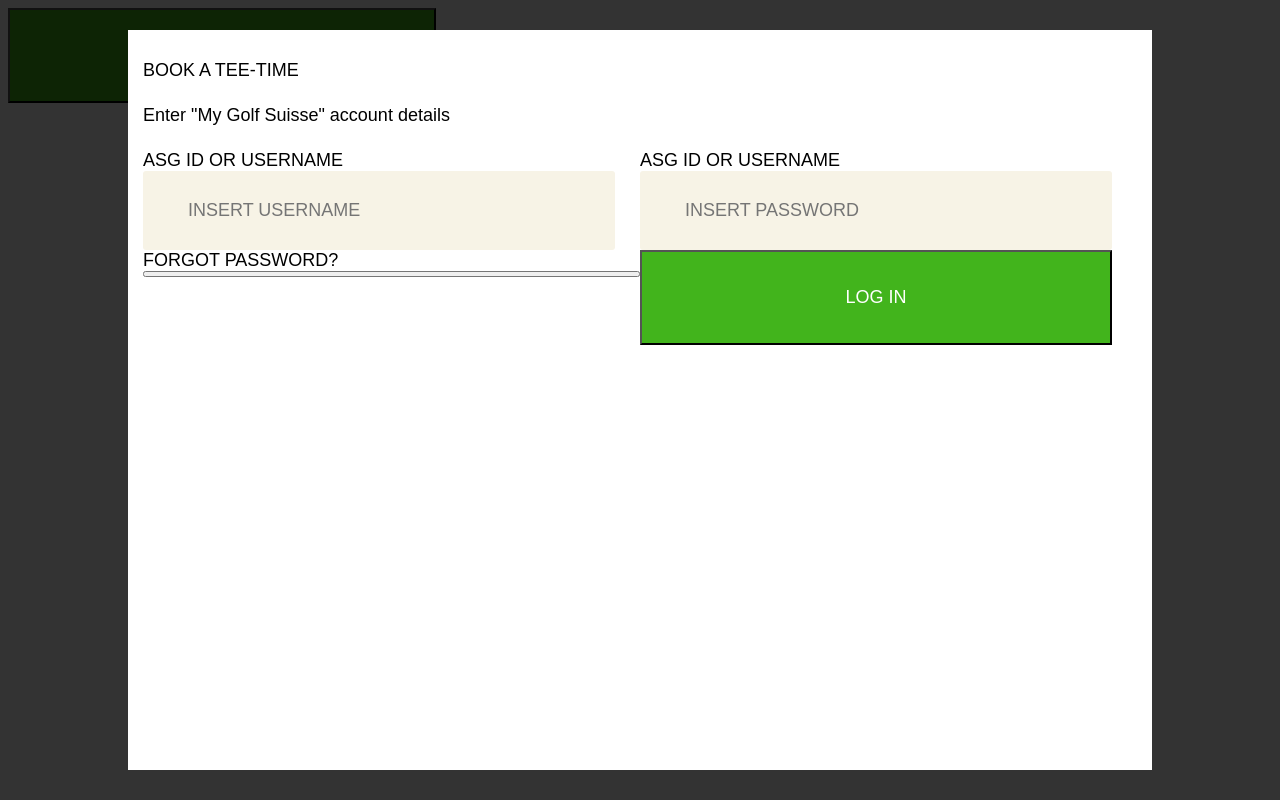
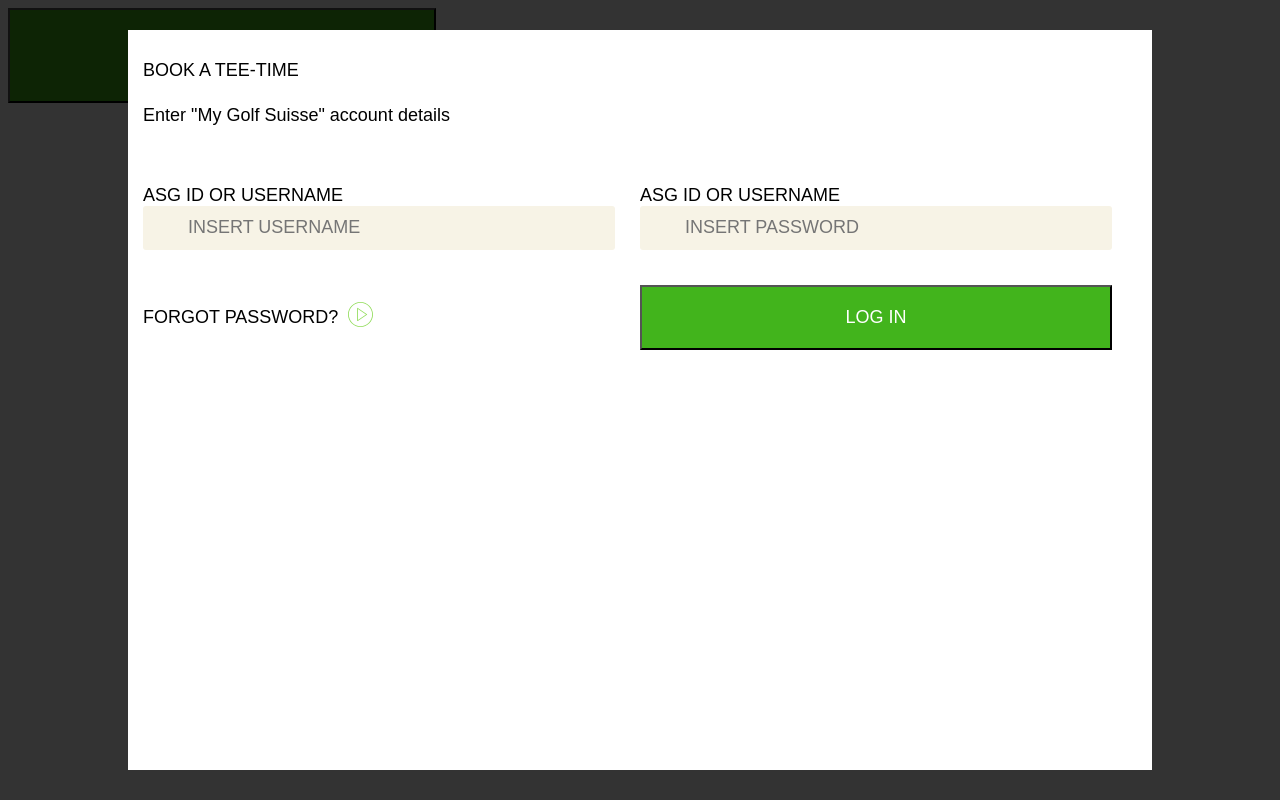
Before and after one commit to gaborpeter/penceo-test, a website: page public/index.html in a window 1280 px wide. Both pictures are taken after a click on the button "Start". Drawn offline with nearby package versions, Linux system fonts and the light colour scheme; files that its build step writes are made by us from their sources; files whose address does not match are found by name.

Commit message:
feat(forgotten password): style button 30min

```diff
--- a/public/index.html
+++ b/public/index.html
@@ -24,9 +24,9 @@
           <label for="password">ASG ID OR USERNAME</label>
           <input type="text" id="password" placeholder="INSERT PASSWORD">
         </div>
-        <div class="modal-cell">
+        <div class="modal-cell password-cell">
           FORGOT PASSWORD?
-          <label for="forgotten-password"></label>
+          <label for="forgotten-password" class="forgotten-label"></label>
           <button id="forgotten-password"></button>
         </div>
         <div class="modal-cell">
--- a/src/components/forgotten-password.js
+++ b/src/components/forgotten-password.js
@@ -6,7 +6,7 @@ const forgetPassword = (() => {
     const forgottenButton = document.querySelector('#forgotten-password');
 
     forgottenButton.addEventListener('click', event => {
-      history.pushState({}, 'password', '/password')
+      document.location.replace('/password');
     })
     return forgottenButton;
   }
--- /dev/null
+++ b/src/style/forgotten-password.scss
@@ -0,0 +1,15 @@
+#forgotten-password {
+  opacity: 0;
+  position: absolute;
+  z-index: -1;
+  cursor: pointer;
+}
+
+.forgotten-label {
+  cursor: pointer;
+}
+
+.forgotten-label::after {
+  content: url("./assets/play-button.svg");
+  margin-left: 10px;
+}
--- a/src/style/modal.scss
+++ b/src/style/modal.scss
@@ -35,7 +35,15 @@
   display: flex;
   flex-direction: column;
   align-content: space-around;
+  margin-top: 35px;
 }
+
+.password-cell {
+  flex-direction: row;
+  align-content: flex-start;
+  align-items: center;
+}
+
 .login-modal {
   visibility: hidden;
 }
--- a/src/style/style.scss
+++ b/src/style/style.scss
@@ -1,5 +1,6 @@
 @import 'initial';
 @import 'button';
+@import 'forgotten-password';
 @import 'input';
 @import 'main-container';
 @import 'modal';
```
Also changed, not shown: public/assets/play-button.png (added), public/assets/play-button.svg (added).
